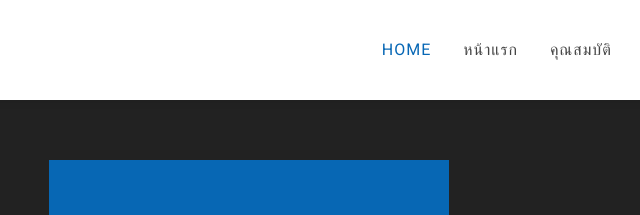
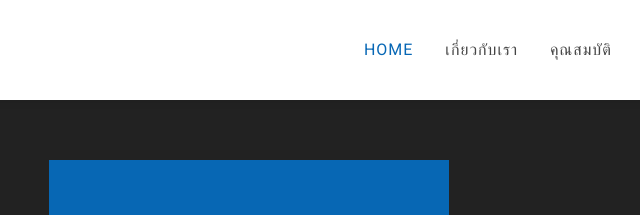
Before and after one commit to whatsiteman/trial-natdanaiw08, a Gatsby site: page / in a window 1280 px wide. Shown: the top 215 px of the page, 391-1031 px from the left. Built offline with nearby package versions, Linux system fonts and the light colour scheme; Gatsby itself is replaced by a stand-in of ours; some packages are replaced by stand-ins of ours; a web font is replaced by a local one.

Commit message:
Saved with whatsiteman

```diff
--- a/content/about.md
+++ b/content/about.md
@@ -1,5 +1,5 @@
 ---
-menu: หน้าแรก
+menu: เกี่ยวกับเรา
 image: images/pic.jpg
 title: PURPOSE AND USAGE
 description: Lorem ipsum dolor sit amet, consectetur adipiscing elit
```
